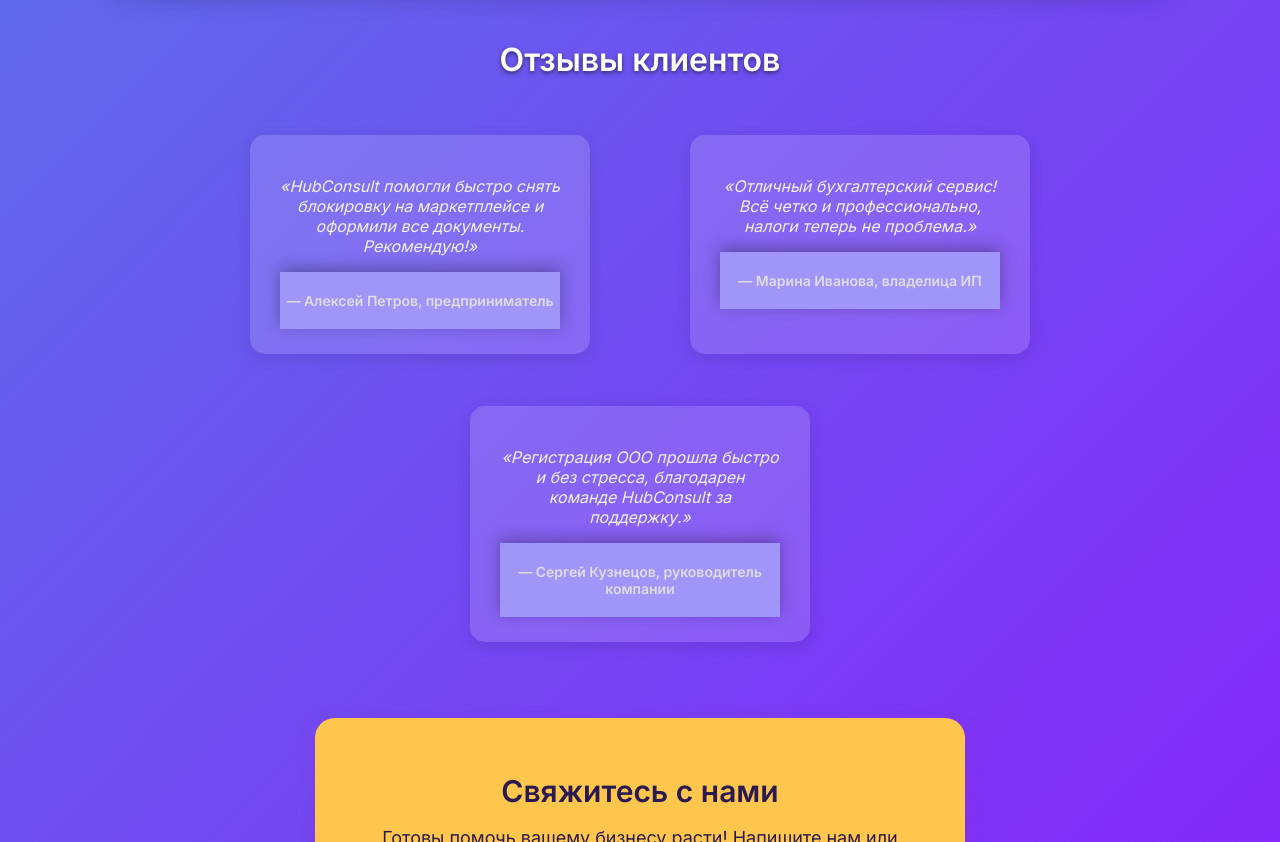
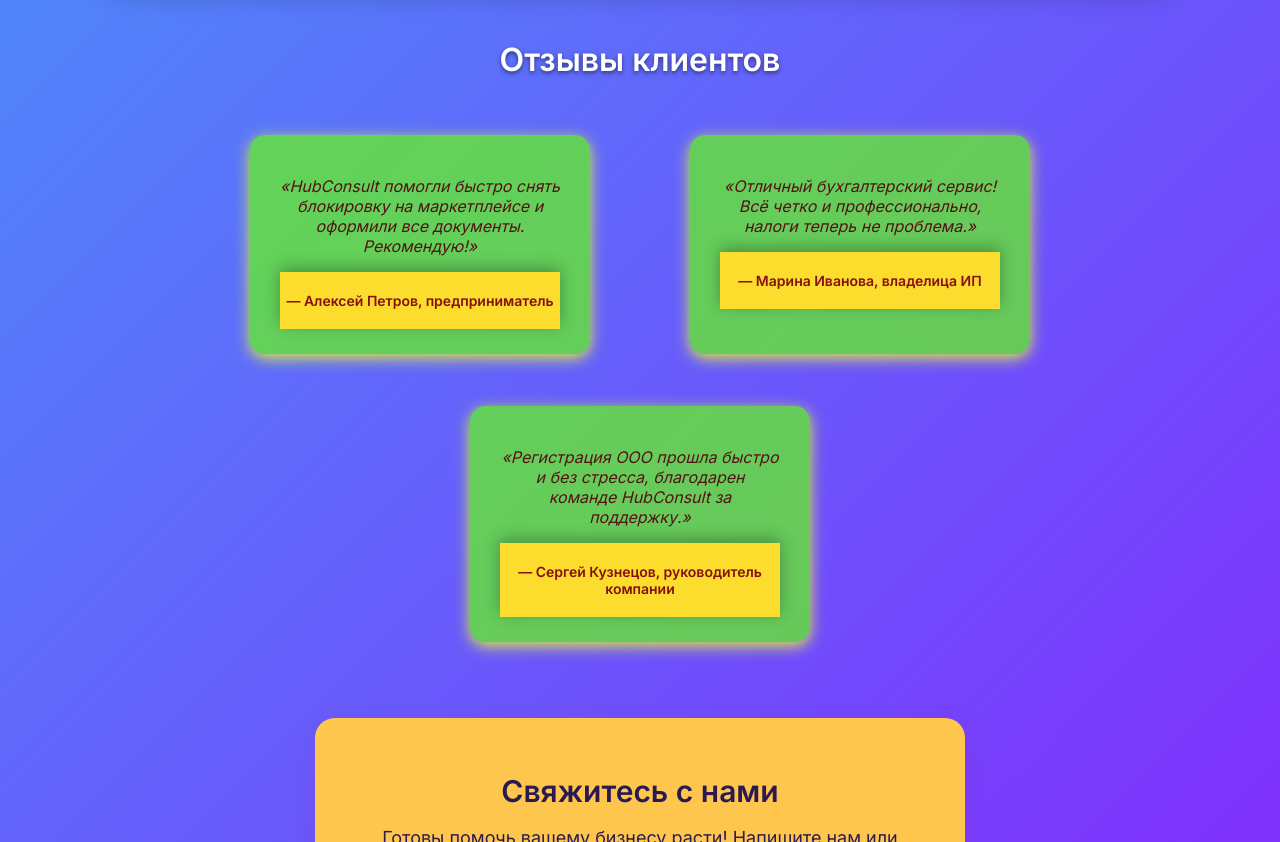
Before and after one commit to Hubconsult/Hub, a plain HTML site: page index.html in a window 1280 px wide. Shown: the part 1300-2142 px from the top of the page. Drawn offline with Linux system fonts and the light colour scheme.

Commit message:
Update style.css

```diff
--- a/style.css
+++ b/style.css
@@ -1,6 +1,6 @@
 /* Подключаем шрифт Inter */
 body {
-  background: linear-gradient(135deg, #4a90e2 0%, #9013fe 100%);
+  background: linear-gradient(135deg, #33baf8 0%, #9013fe 100%);
   font-family: 'Inter', Arial, sans-serif;
   color: #222;
   margin: 0;
@@ -70,7 +70,7 @@
 }
 
 .service h3 {
-  color: #4a3cff;
+  color: #2719e4;
   font-size: 24px;
   margin-bottom: 15px;
   font-weight: 600;
@@ -98,7 +98,7 @@
 .reviews {
   max-width: 900px;
   margin: 0 auto 60px;
-  color: #fff;
+  color: #ffffff;
   text-align: center;
 }
 
@@ -117,21 +117,21 @@
 }
 
 .reviews-list blockquote {
-  background: rgba(255, 255, 255, 0.15);
+  background: rgba(101, 243, 35, 0.747);
   border-radius: 15px;
   padding: 25px 30px;
   width: 280px;
   font-style: italic;
-  box-shadow: 0 4px 15px rgba(0,0,0,0.1);
+  box-shadow: 0 4px 15px rgb(221, 238, 64);
   position: relative;
-  color: #f0f0f0;
+  color: #531313;
 }
 
 .reviews-list blockquote footer {
   margin-top: 15px;
   font-weight: 600;
   font-style: normal;
-  color: #ddd;
+  color: #851010;
   font-size: 14px;
 }
 
@@ -400,8 +400,8 @@
 footer {
   text-align: center;
   padding: 20px 0;
-  background-color: #a096fa;
-  color: white;
+  background-color: #fcdc2c;
+  color: rgb(116, 101, 247);
   margin-top: 40px;
   font-size: 14px;
 }
```
